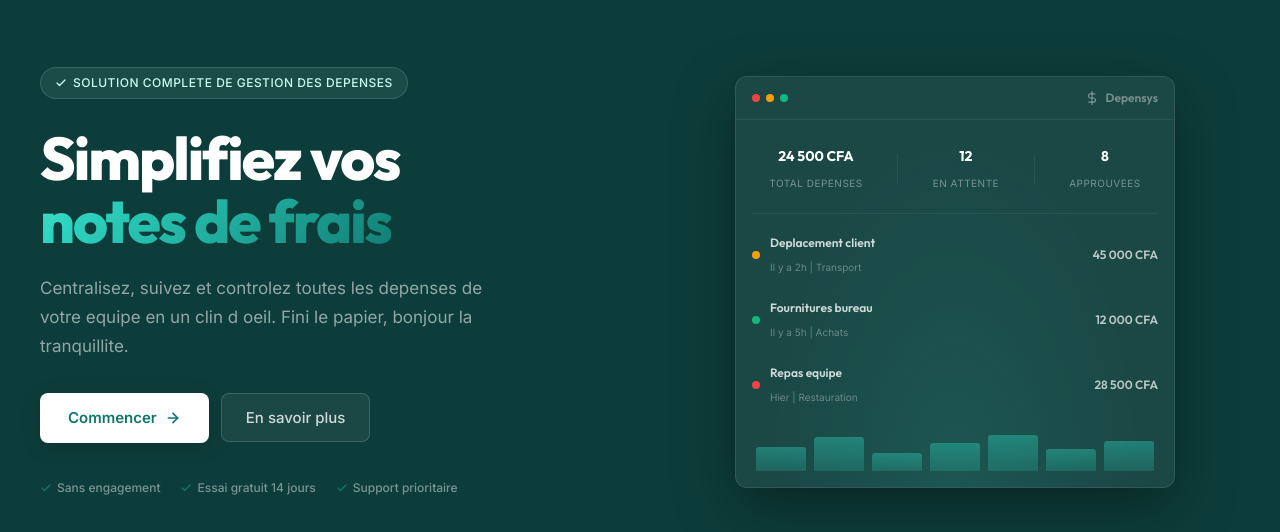
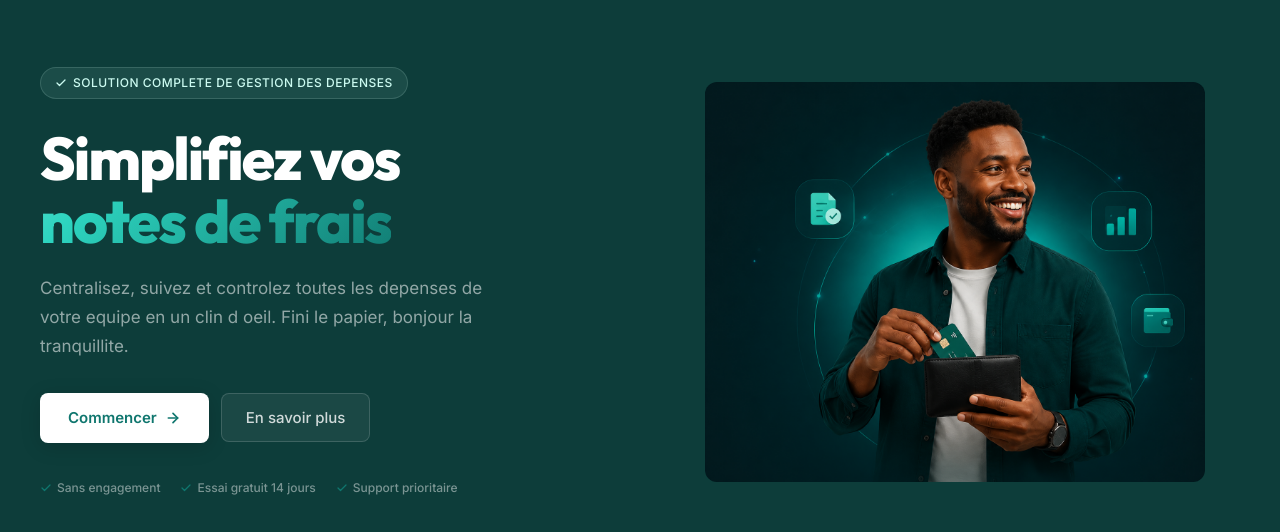
Before and after one commit to ToureMansour/front_gestiondepences, a React (Vite) app: page / in a window 1280 px wide. Shown: the part 148-680 px from the top of the page. Built offline with nearby package versions, Linux system fonts and the light colour scheme; no server answers.

Commit message:
Replace DashboardMockup with hero-image.png in hero section

```diff
--- a/src/pages/LandingPage.jsx
+++ b/src/pages/LandingPage.jsx
@@ -516,9 +516,9 @@ function LandingPage() {
               ))}
             </div>
           </div>
-          <div className={styles.heroVisual}><DashboardMockup /></div>
+          <div className={styles.heroVisual}><img src="/images/hero-image.png" alt="Depensys" className={styles.heroImage} /></div>
         </div>
-        <div className={styles.heroMobileMockup}><DashboardMockup /></div>
+        <div className={styles.heroMobileMockup}><img src="/images/hero-image.png" alt="Depensys" className={styles.heroImage} /></div>
       </section>
 
       {/* ── TRUSTED BY ── */}
--- a/src/pages/LandingPage.module.css
+++ b/src/pages/LandingPage.module.css
@@ -233,6 +233,7 @@ h1, h2, h3, h4, h5, h6 { font-family: var(--font-display); }
 .heroBadges span { display: inline-flex; align-items: center; gap: 5px; font-size: 12px; color: rgba(255,255,255,0.45); font-weight: 500; }
 
 .heroVisual { display: flex; justify-content: center; animation: float 4s ease-in-out infinite; }
+.heroImage { width: 100%; max-width: 500px; height: auto; display: block; border-radius: 12px; }
 .heroMobileMockup { display: none; }
 
 /* ── Mockup ── */
```
Also changed, not shown: public/images/hero-image.png (added).
